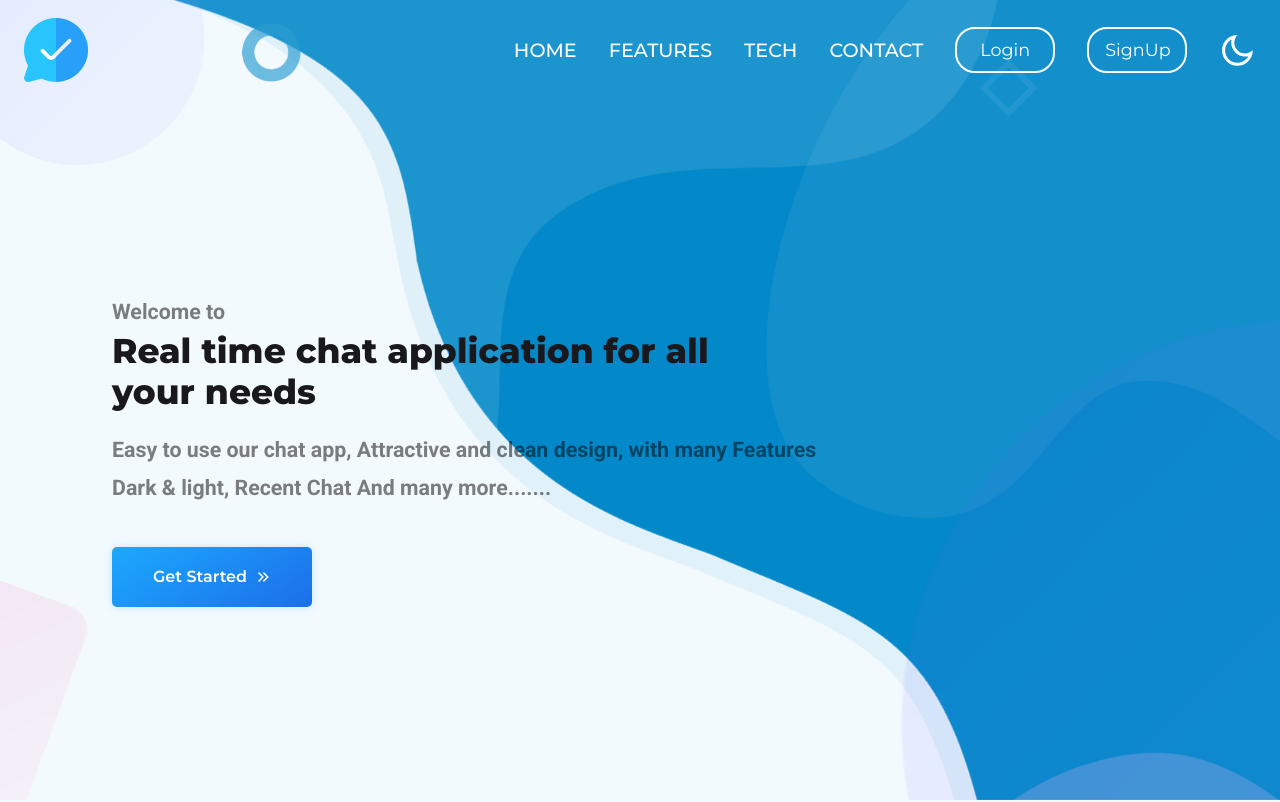
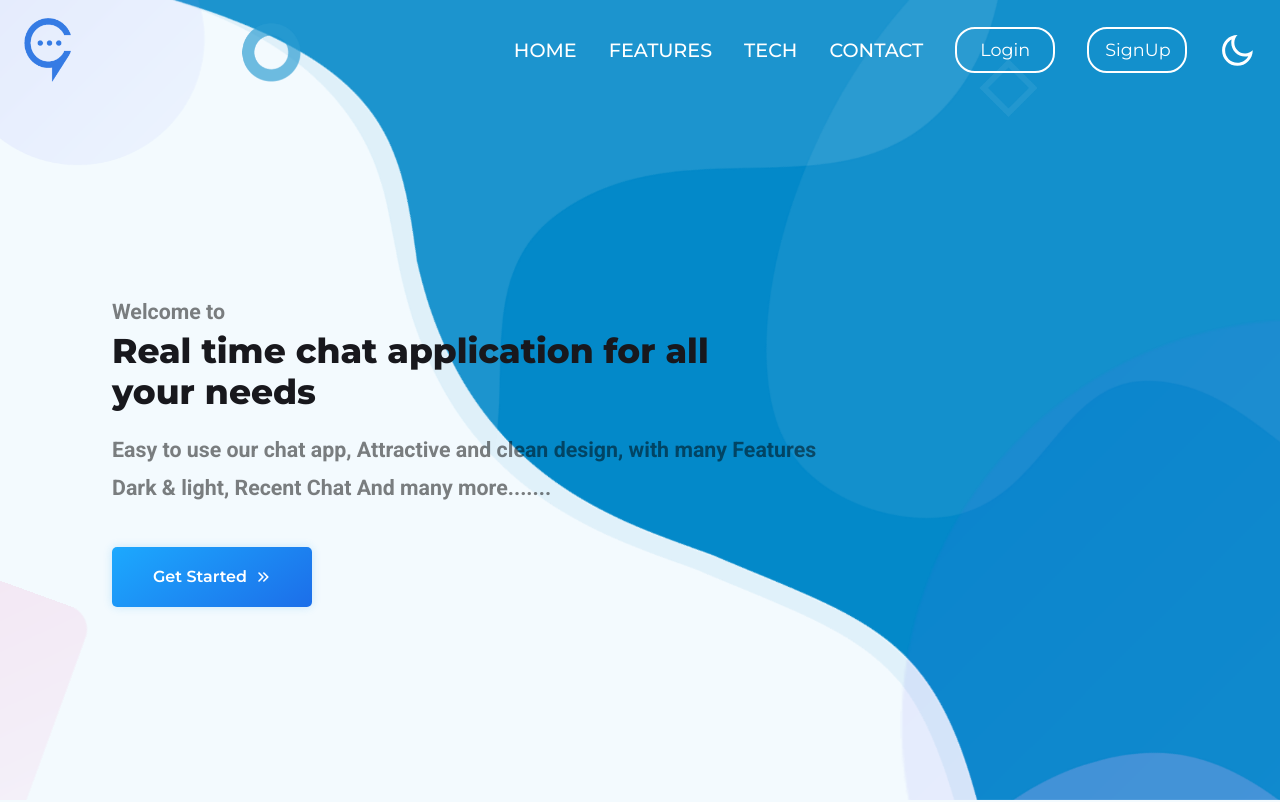
Before and after one commit to Shivaraj777/G-Link, a React (Create React App) app in the folder client/: page / in a window 1280 px wide. Shown: the top 802 px of the page. Built offline with nearby package versions, Linux system fonts and the light colour scheme.

Commit message:
update app logo

```diff
--- a/client/public/index.html
+++ b/client/public/index.html
@@ -2,14 +2,14 @@
 <html lang="en">
   <head>
     <meta charset="utf-8" />
-    <link rel="icon" href="%PUBLIC_URL%/favicon.ico" />
+    <link rel="icon" href="/images/G_Link_Icon.png" />
     <meta name="viewport" content="width=device-width, initial-scale=1" />
     <meta name="theme-color" content="#000000" />
     <meta
       name="description"
       content="Web site created using create-react-app"
     />
-    <link rel="apple-touch-icon" href="%PUBLIC_URL%/logo192.png" />
+    <link rel="apple-touch-icon" href="/images/G_Link_Icon.png" />
     <!--
       manifest.json provides metadata used when your web app is installed on a
       user's mobile device or desktop. See https://developers.google.com/web/fundamentals/web-app-manifest/
@@ -24,7 +24,7 @@
       work correctly both with client-side routing and a non-root public URL.
       Learn how to configure a non-root public URL by running `npm run build`.
     -->
-    <title>React App</title>
+    <title>G-Link</title>
   </head>
   <body>
     <noscript>You need to enable JavaScript to run this app.</noscript>
--- a/client/src/components/AppHeader.js
+++ b/client/src/components/AppHeader.js
@@ -21,7 +21,7 @@ function AppHeader() {
     <Header className='w-full flex items-center'>
       <div className={header ? 'header active flex justify-between items-center w-full' : 'header flex justify-between items-center w-full'}>
         <div className='hero-section-logo flex justify-center items-center'>
-          <img src='./images/chat.png' alt='G-Link-logo' loading='lazy' className='logo' />
+          <img src='./images/G_Link_Icon.png' alt='G-Link-logo' loading='lazy' className='logo' />
         </div>
         <Navbar />
       </div>
--- a/client/src/components/Footer.js
+++ b/client/src/components/Footer.js
@@ -20,7 +20,7 @@ function Footer() {
           <div className='logo-footer-content'>
             <div className='logo flex justify-center items-center' /*data-aos='fade-up' data-aos-delay='100'*/>
               <a href='/'>
-                <img src='images/chat.png' alt='logo' />
+                <img src='images/G_Link_Icon.png' alt='logo' />
               </a>
             </div>
           </div>
@@ -52,6 +52,23 @@ function Footer() {
                 <li /*data-aos='fade-up' data-aos-delay='900'*/>
                   <a href='https://github.com/Shivaraj777/G-Link' title='github'>
                     <BsGithub />
+                  </a>
+                </li>
+              </ul>
+            </div>
+          </div>
+
+          <div className='links'>
+            <div className='footer-content'>
+              <ul>
+                <li /*data-aos='fade-up' data-aos-delay='900'*/>
+                  <a
+                    href='https://www.instagram.com/graphiksdeign'
+                    target='#'
+                    title='instagram'
+                    className='navlink'
+                  >
+                    Logo Design by: @graphiksdeign
                   </a>
                 </li>
               </ul>
--- a/client/src/components/auth/Login.js
+++ b/client/src/components/auth/Login.js
@@ -16,7 +16,7 @@ function Login() {
         <div className='h-full py-6'>
           <div className='px-8 flex flex-col justify-center items-center'>
             <div className='logo' style={{ width: 'auto'}}>
-              <img src='/images/chat.png' alt='app-logo' />
+              <img src='/images/G_Link_Icon.png' alt='app-logo' />
             </div>
 
             {/* Login form */}
--- a/client/src/components/auth/Signup.js
+++ b/client/src/components/auth/Signup.js
@@ -16,7 +16,7 @@ function Signup() {
         <div className='py-6'>
           <div className='px-8 flex flex-col justify-center items-center'>
             <div className='logo' style={{ width: 'auto' }}>
-              <img src='/images/chat.png' alt='app-logo' />
+              <img src='/images/G_Link_Icon.png' alt='app-logo' />
             </div>
 
             {/* Signup form */}
--- a/client/src/components/chat/SidePanel.js
+++ b/client/src/components/chat/SidePanel.js
@@ -68,7 +68,7 @@ function SidePanel() {
           <div className='sideMenu-brand-logo mb-5'>
             <NavLink to='/' className='logo'>
               <span>
-                <img src='/images/chat.png' alt='app-logo' />
+                <img src='/images/G_Link_Icon.png' alt='app-logo' />
               </span>
             </NavLink>
           </div>
@@ -93,7 +93,7 @@ function SidePanel() {
           <div className='sideMenu-brand-box mb-5'>
             <NavLink to='/' className='logo'>
               <span>
-                <img src='/images/chat.png' alt='app-logo' />
+                <img src='/images/G_Link_Icon.png' alt='app-logo' />
               </span>
             </NavLink>
           </div>
```
